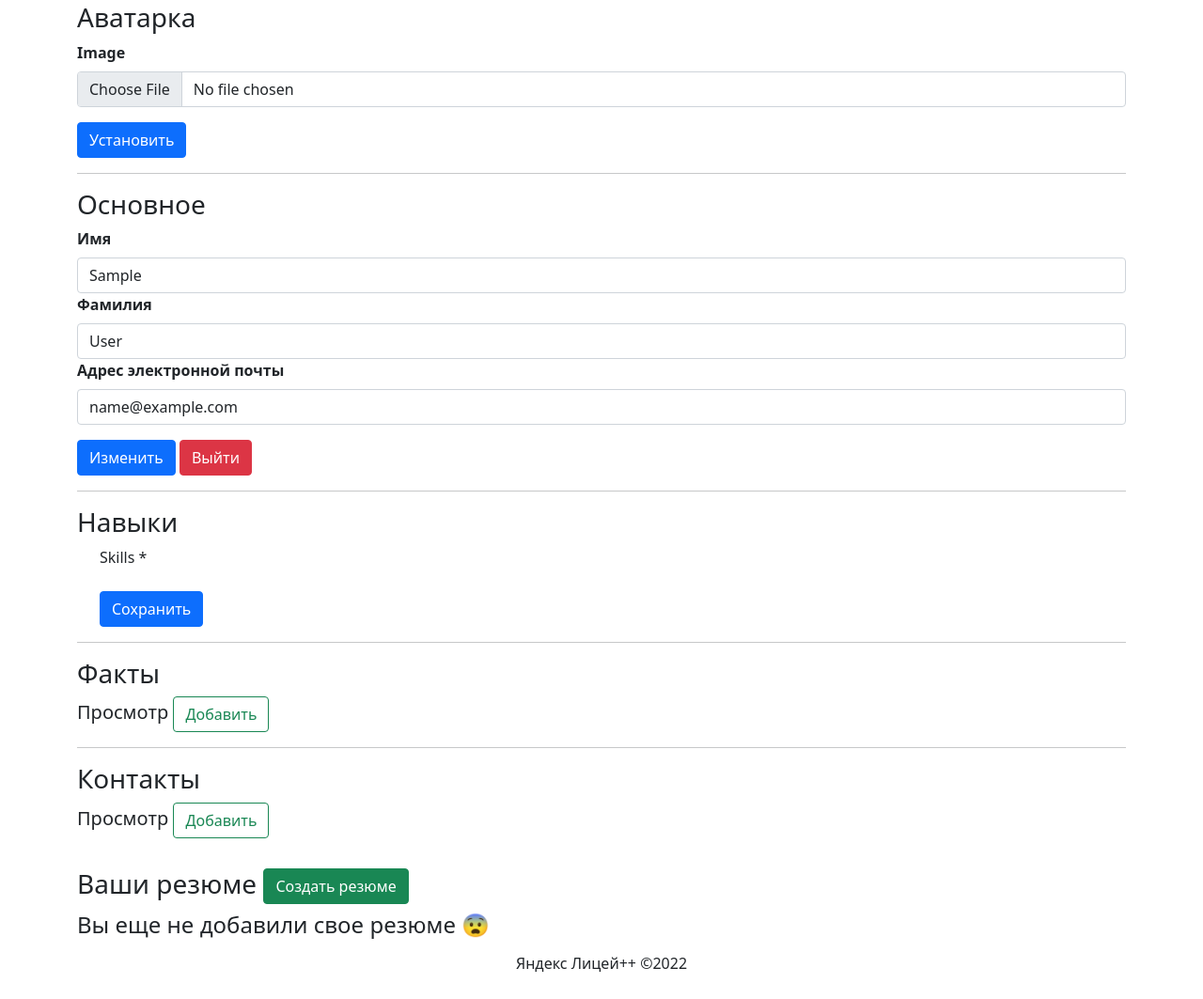
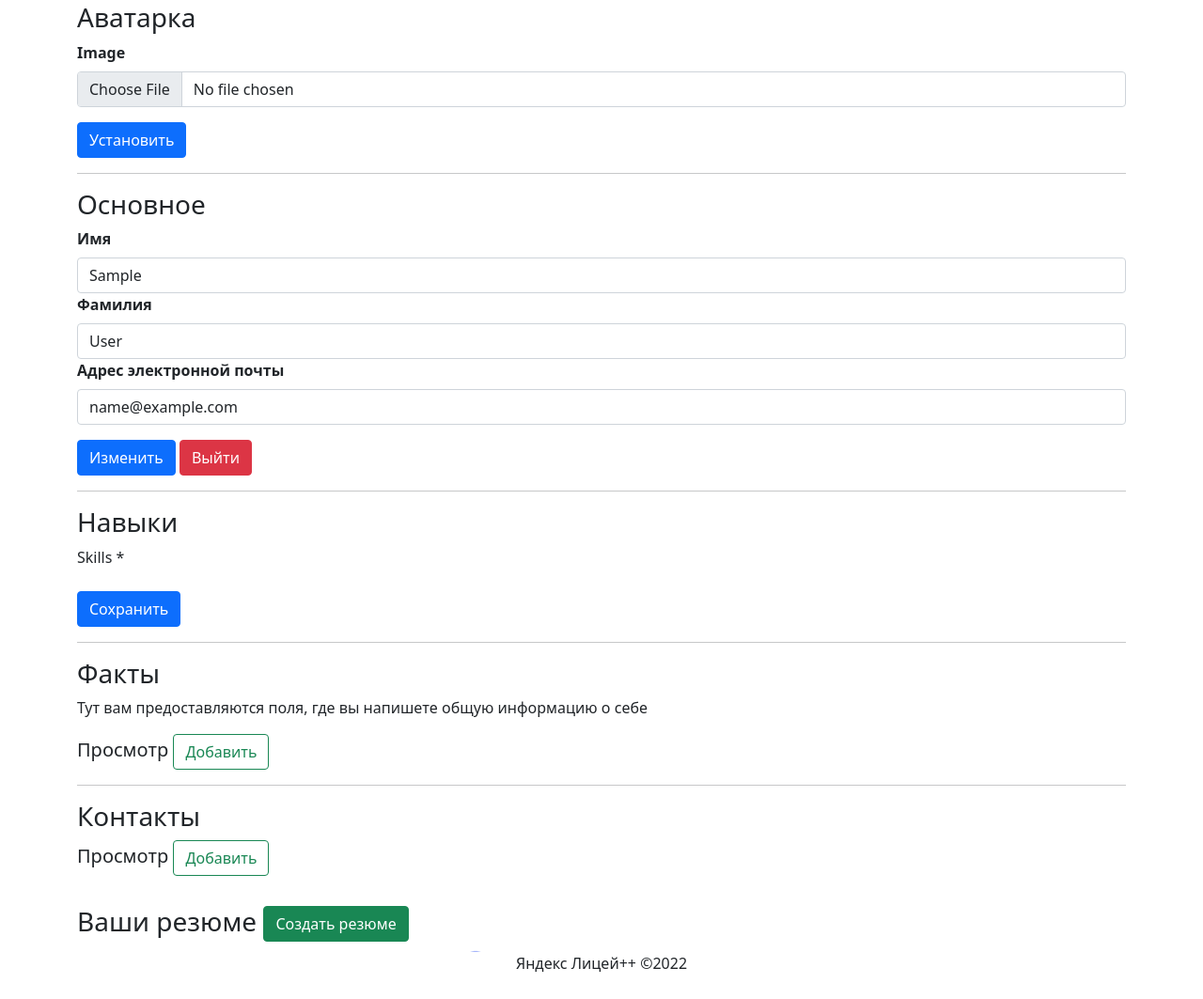
Before and after one commit to YandexLyceumPP/Resume, a Django app: page /user/ in a window 1280 px wide. Shown: the part 110-1173 px from the top of the page at 94% size. Run offline with Django 3.2, Linux system fonts and the light colour scheme; the visitor is signed in with stand-in values (Sample User, id 1); data comes from the database, SQL or seed files in the repository; data that the repository does not hold is empty.

Commit message:
Removing unnecessary html

```diff
--- a/templates/users/profile.html
+++ b/templates/users/profile.html
@@ -29,15 +29,12 @@
             <hr>
             <!-- Основное -->
             <h3 id="list-basic">Основное</h3>
-            <div>
             {% include 'core/include/form.html' with form=forms.user btn_text='Изменить' %}
-            </div>
 
             <hr>
             <!-- Навыки -->
             <h3 id="list-skills">Навыки</h3>
-            <div>
-                <div class="container">
+            <div class="mb-3">
                 <form method="post">
                     {% csrf_token %}
                     <div class="mb-3">
@@ -63,11 +60,11 @@
                     <button type="submit" class="btn btn-primary">Сохранить</button>
                 </form>
             </div>
-            </div>
 
             <hr>
             <!-- Факты -->
             <h3 id="list-fields">Факты</h3>
+            <p>Тут вам предоставляются поля, где вы напишете общую информацию о себе</p>
             <div>
                 <h5>
                     Просмотр
```
Lines whose indentation alone changed are shown as unchanged.
